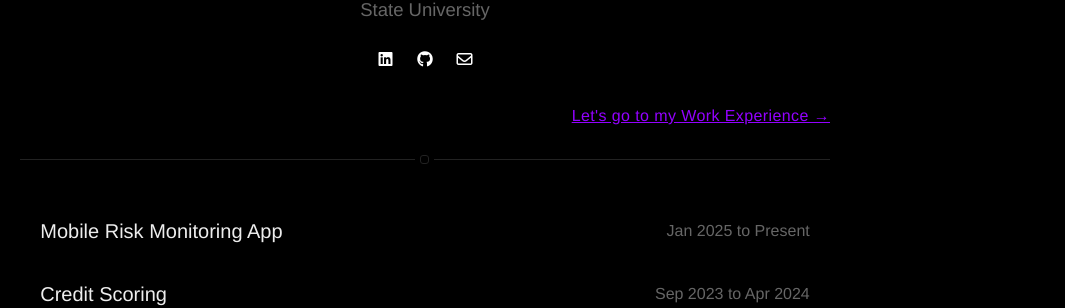
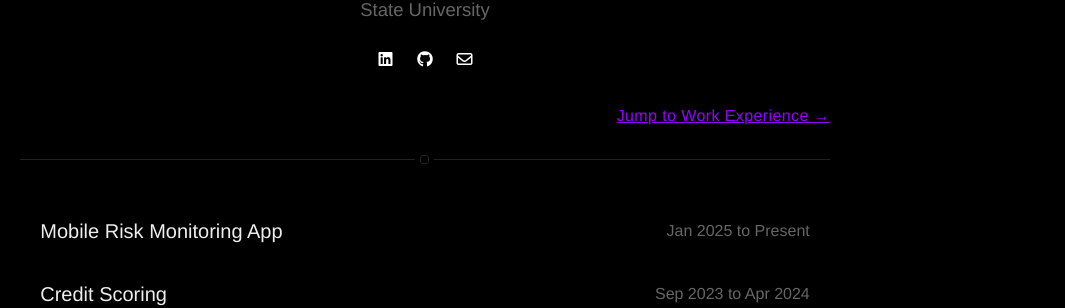
Before and after one commit to ayushchoudhary-dev/mw, a Jekyll site: the page built from projects.html, in a window 1280 px wide. Shown: the part 382-690 px from the top of the page, without its empty margins (215-1280 px from the left). Built offline with Jekyll 4.4.1, drawn with Linux system fonts in a browser that asks for light colours; nearby versions of some CDN libraries.

Commit message:
link change

```diff
--- a/projects.html
+++ b/projects.html
@@ -4,8 +4,11 @@ title: Projects
 ---
 
 <p style="text-align: right; margin-bottom: 1rem;">
-  <a href="/about/#work-experience" class="btn">Let's go to my Work Experience →</a>
+  <a href="{{ "/about/#work-experience" | absolute_url }}" class="btn">
+    Jump to Work Experience →
+  </a>
 </p>
+
 <section class="list">
   {% for post in site.posts %}
     {% if post.projects %}
```
